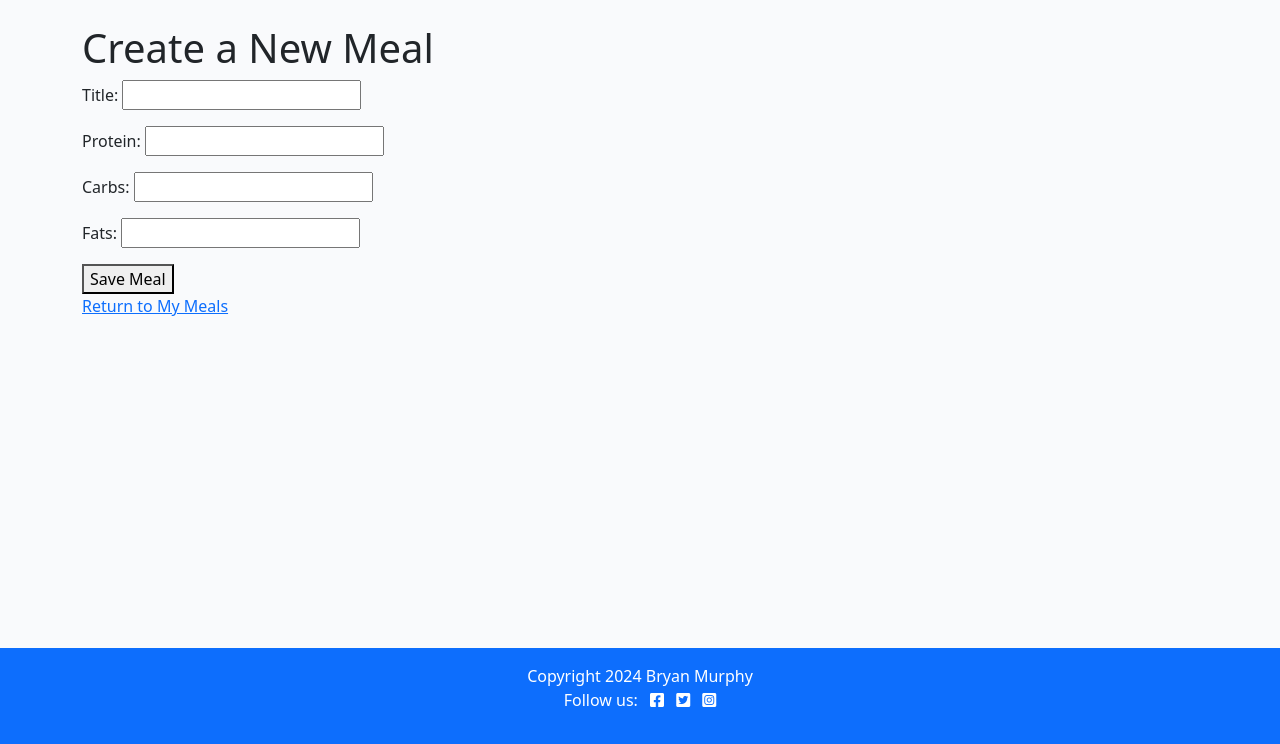
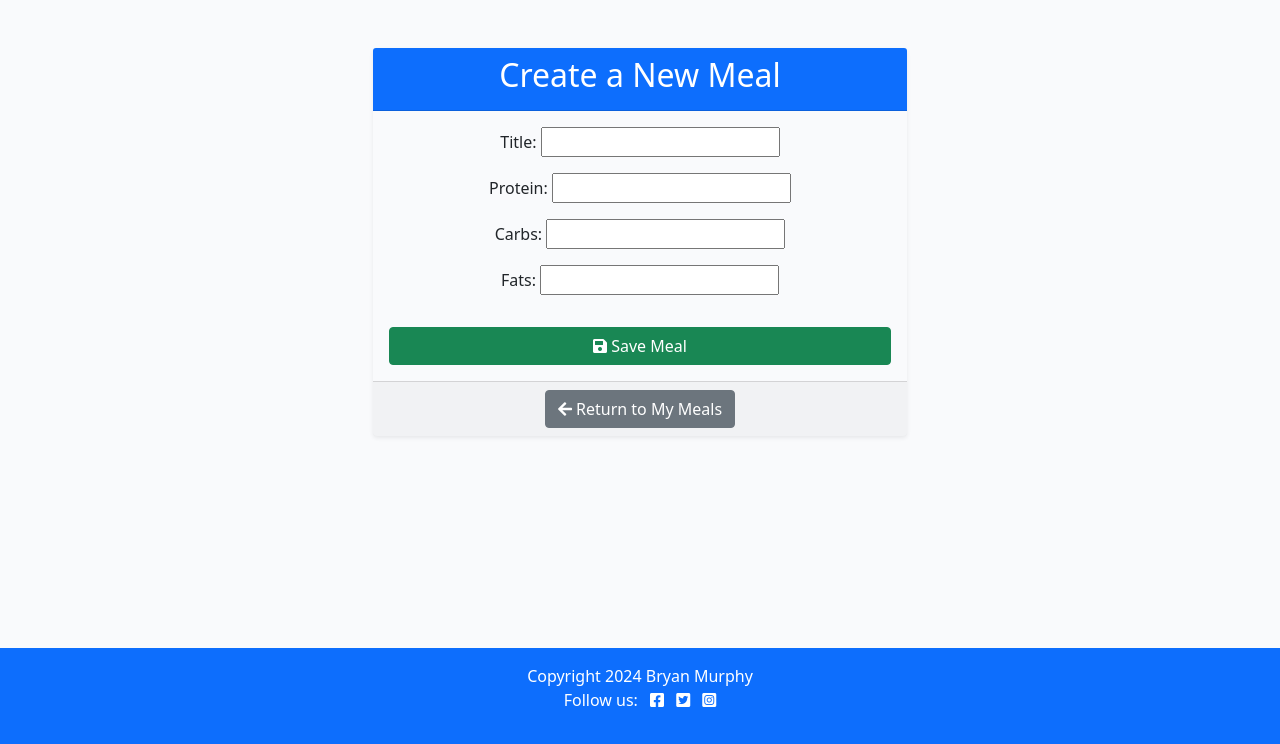
Before and after one commit to chipsandbeans/Django-Final-Project, a Django app: page /create/ in a window 1280 px wide. Shown: the part 56-800 px from the top of the page. Run offline with Django 4.2, Linux system fonts and the light colour scheme.

Commit message:
added bootstrap styling to the meal form and removed redundant elements. Styled the button elements with relevant colouring and icons

```diff
--- a/crm/templates/crm/meal_form.html
+++ b/crm/templates/crm/meal_form.html
@@ -1,24 +1,33 @@
 {% extends 'base.html' %}
 
+{% block title %}Create Meal{% endblock %}
+
 {% block content %}
-
-<!DOCTYPE html>
-<html>
-<head>
-    <title>Create Meal</title>
-</head>
-
-<body>
-    <h1>Create a New Meal</h1>
-    <form method="post">
-        {% csrf_token %}
-        {{ form.as_p }}
-        <button type="submit">Save Meal</button>
-    </form>
-    <a href="{% url 'home' %}">Return to My Meals</a>
-</body>
-</html>
-
+<div class="container py-4">
+    <div class="row justify-content-center">
+        <div class="col-md-6">
+            <div class="card shadow-sm">
+                <div class="card-header bg-primary text-white text-center">
+                    <h2>Create a New Meal</h2>
+                </div>
+                <div class="card-body text-center">
+                    <form method="post" class="needs-validation" novalidate>
+                        {% csrf_token %}
+                        {{ form.as_p }}
+                        <button type="submit" class="btn btn-success w-100 mt-3 bg">
+                            <i class="fas fa-save"></i> Save Meal
+                        </button>
+                    </form>
+                </div>
+                <div class="card-footer text-center">
+                    <a href="{% url 'home' %}" class="btn btn-secondary">
+                        <i class="fas fa-arrow-left"></i> Return to My Meals
+                    </a>
+                </div>
+            </div>
+        </div>
+    </div>
+</div>
 {% endblock %}
 
 {% block copyright %}
--- a/myproject/settings.py
+++ b/myproject/settings.py
@@ -30,7 +30,7 @@ SECRET_KEY = os.environ.get('SECRET_KEY')
 
 
 # SECURITY WARNING: don't run with debug turned on in production!
-DEBUG = False
+DEBUG = True
 
 ALLOWED_HOSTS = ['8000-chipsandbea-djangofinal-d1z4vumxgtj.ws.codeinstitute-ide.net', 'my-frenly-pt-eb54dfd3fc9e.herokuapp.com']
 
```
